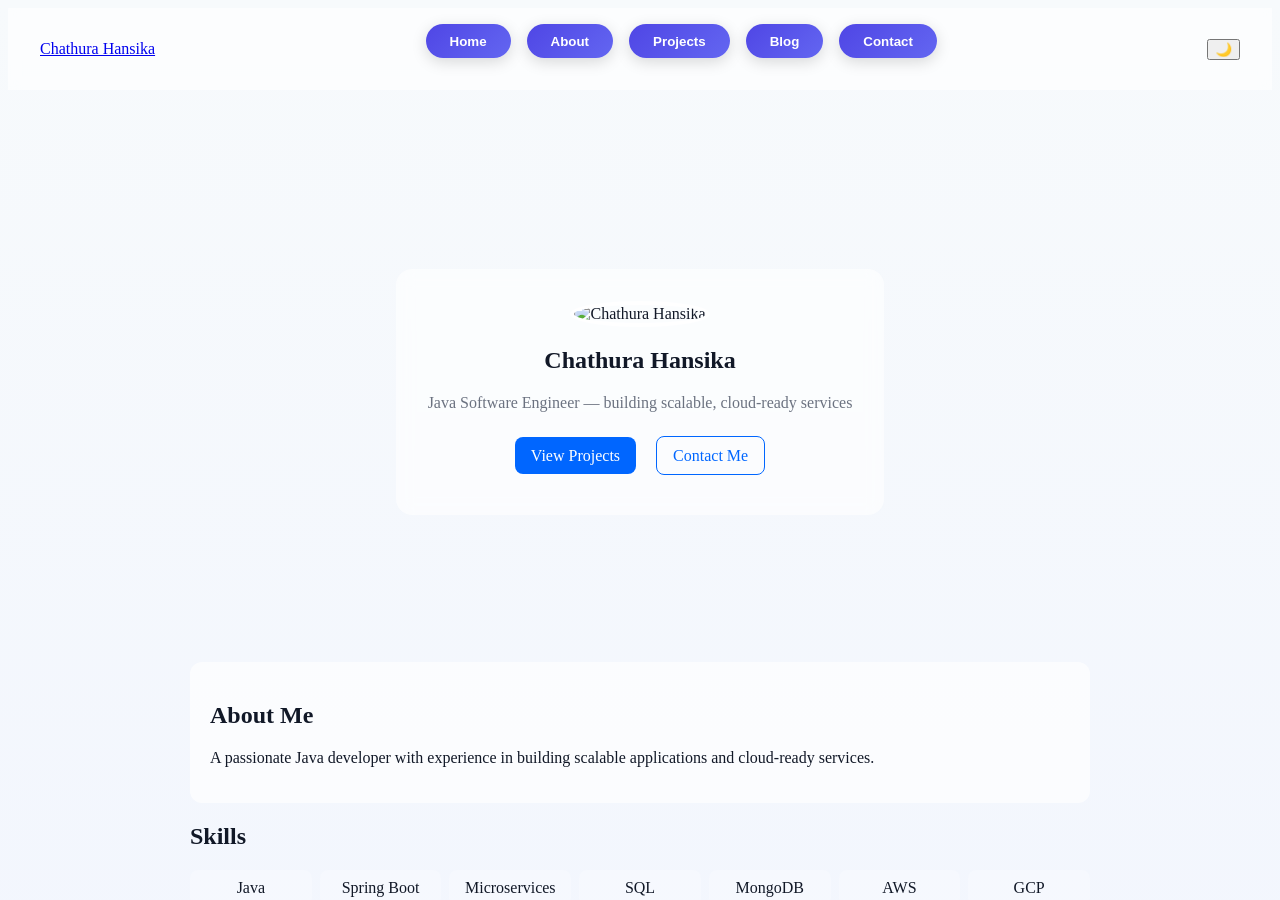
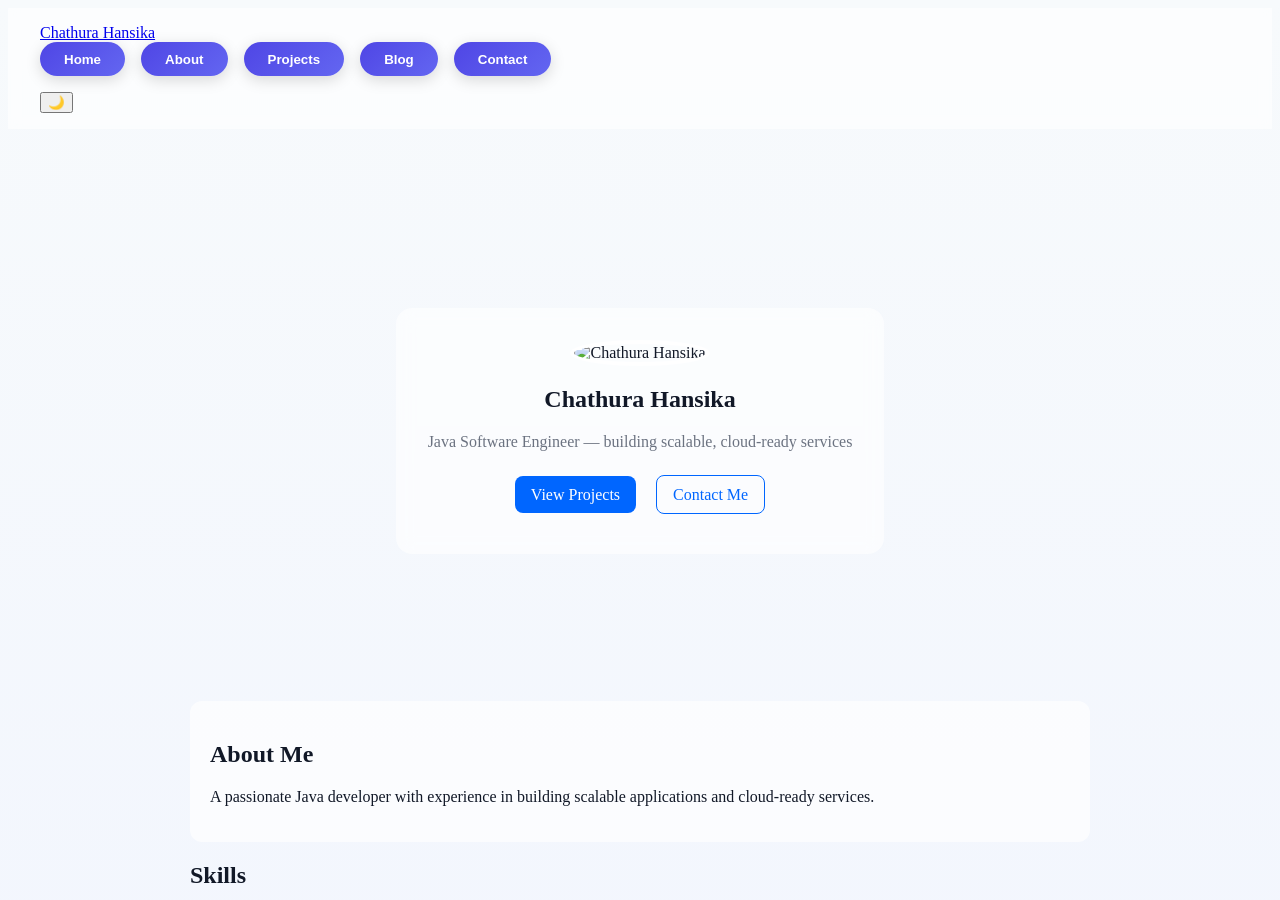
Before and after one commit to ChathuraHansika/chathurahansika.github.io, a Jekyll site: the page built from index.html, in a window 1280 px wide and 900 px high. Built offline with Jekyll 4.4.1, drawn with Linux system fonts in a browser that asks for light colours.

Commit message:
Update header.html

```diff
--- a/_includes/header.html
+++ b/_includes/header.html
@@ -1,7 +1,9 @@
 <header class="site-header">
-  <div class="brand">
-    <a href="/">Chathura Hansika</a>
+  <div class="header-container">
+    <div class="brand">
+      <a href="/">Chathura Hansika</a>
+    </div>
+    {% include nav.html %}
+    <button id="theme-toggle" aria-label="Toggle theme">🌙</button>
   </div>
-  {% include nav.html %}
-  <button id="theme-toggle" aria-label="Toggle theme">🌙</button>
 </header>
```
